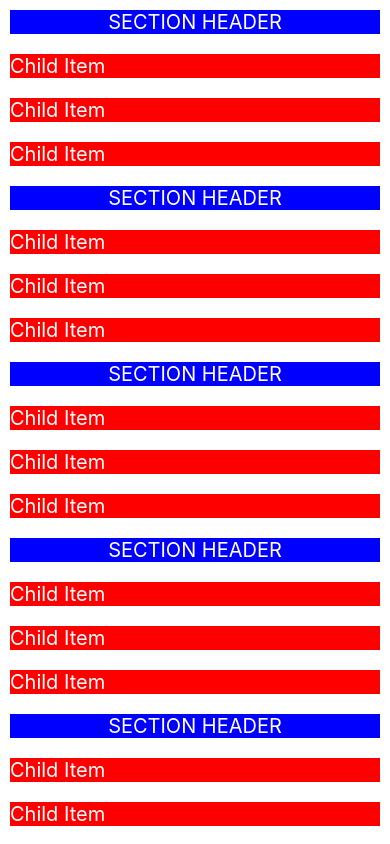
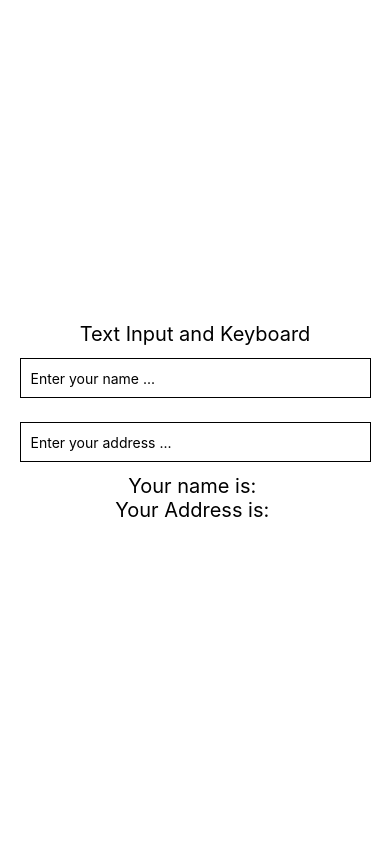
Before and after one commit to vinhhn3/tcd0304mobiledev, a React Native app: screen / in a window 390 px wide. Built offline with nearby package versions, Linux system fonts and the light colour scheme.

Commit message:
TextInput component

```diff
--- a/App.js
+++ b/App.js
@@ -1,155 +1,47 @@
 import React, { useState } from "react";
-import { RefreshControl, SectionList, StyleSheet } from "react-native";
-import SectionHeader from "./components/SectionHeader";
-import SectionItem from "./components/SectionItem";
+import { StyleSheet, Text, TextInput, View } from "react-native";
 
 export default function App() {
   // Properties
-  const [items, setItems] = useState([
-    { key: 1, title: "title 1" },
-    { key: 2, title: "title 2" },
-    { key: 3, title: "title 3" },
-    { key: 4, title: "title 4" },
-    { key: 5, title: "title 5" },
-    { key: 6, title: "title 6" },
-    { key: 7, title: "title 7" },
-    { key: 8, title: "title 8" },
-    { key: 9, title: "title 9" },
-    { key: 10, title: "title 10" },
-    { key: 11, title: "title 11" },
-    { key: 12, title: "title 12" },
-    { key: 13, title: "title 13" },
-    { key: 14, title: "title 14" },
-    { key: 15, title: "title 15" },
-    { key: 16, title: "title 16" },
-    { key: 17, title: "title 17" },
-    { key: 18, title: "title 18" },
-    { key: 19, title: "title 19" },
-  ]);
-
-  const [refreshing, setRefreshing] = useState(false);
-
-  const [DATA, setDATA] = useState([
-    {
-      title: "title-1",
-      data: ["item 1-1", "item 1-2", "item 1-3"],
-    },
-    {
-      title: "title-2",
-      data: ["item 2-1", "item 2-2", "item 2-3"],
-    },
-    {
-      title: "title-3",
-      data: ["item 3-1", "item 3-2", "item 3-3"],
-    },
-    {
-      title: "title-3",
-      data: ["item 3-1", "item 3-2", "item 3-3"],
-    },
-    {
-      title: "title-3",
-      data: ["item 3-1", "item 3-2", "item 3-3"],
-    },
-  ]);
-
-  const onRefresh = () => {
-    setRefreshing(true);
-    setDATA([
-      ...DATA,
-      {
-        title: "title 100",
-        data: ["item 100-1", "item 100-2", "item 100-3"],
-      },
-      {
-        title: "title 200",
-        data: ["item 200-1", "item 200-2", "item 200-3"],
-      },
-      {
-        title: "title 300",
-        data: ["item 300-1", "item 300-2", "item 300-3"],
-      },
-    ]);
-    setRefreshing(false);
-  };
+  const [name, setName] = useState("");
+  const [address, setAddress] = useState("");
 
   return (
-    <SectionList
-      refreshControl={
-        <RefreshControl refreshing={refreshing} onRefresh={onRefresh} />
-      }
-      keyExtractor={(item, index) => index.toString()}
-      sections={DATA}
-      renderItem={({ item }) => (
-        // <View style={styles.childItem}>
-        //   <Text style={styles.text}>{item}</Text>
-        // </View>
-        <SectionItem />
-      )}
-      renderSectionHeader={({ section }) => (
-        // <View style={styles.item}>
-        //   <Text style={styles.text}>{section.title}</Text>
-        // </View>
-        <SectionHeader />
-      )}
-    />
-    // <ScrollView style={styles.container} horizontal={true}>
-    // <ScrollView
-    //   refreshControl={
-    //     <RefreshControl refreshing={refreshing} onRefresh={onRefresh} />
-    //   }
-    //   style={styles.container}
-    // >
-    //   {items.map((item) => {
-    //     return (
-    //       <View style={styles.item} key={item.key}>
-    //         <Text style={styles.text}>Title: {item.title}</Text>
-    //       </View>
-    //     );
-    //   })}
-    // </ScrollView>
-    // <FlatList
-    //   // numColumns={4}
-    //   // horizontal
-    //   // inverted
-    //   data={items}
-    //   renderItem={({ item }) => (
-    //     <View style={styles.item} key={item.id}>
-    //       <Text style={styles.text}>{item.title}</Text>
-    //     </View>
-    //   )}
-    //   refreshControl={
-    //     <RefreshControl refreshing={refreshing} onRefresh={onRefresh} />
-    //   }
-    // />
+    <View style={styles.body}>
+      <Text style={styles.text}>Text Input and Keyboard</Text>
+      <TextInput
+        style={styles.input}
+        onChangeText={(value) => setName(value)}
+        placeholder="Enter your name ..."
+      />
+      <TextInput
+        style={styles.input}
+        onChangeText={(value) => setAddress(value)}
+        placeholder={"Enter your address ..."}
+      />
+      <Text style={styles.text}>Your name is: {name}</Text>
+      <Text style={styles.text}>Your Address is: {address}</Text>
+    </View>
   );
 }
 
 //
 
 const styles = StyleSheet.create({
-  container: {
+  body: {
     flex: 1,
-    // flexDirection: "column-reverse",
-    // flexDirection: "row",
-    // flexDirection: "row-reverse",
-    backgroundColor: "#fff",
-    // alignItems: "center",
-    // justifyContent: "center",
+    alignItems: "center",
+    justifyContent: "center",
   },
-  item: {
-    margin: 10,
-    backgroundColor: "blue",
-    justifyContent: "center",
-    alignItems: "center",
-  },
-  childItem: {
-    backgroundColor: "red",
-    margin: 10,
-  },
-
   text: {
     fontSize: 20,
-    textTransform: "uppercase",
     color: "black",
   },
+  input: {
+    height: 40,
+    width: "90%",
+    margin: 12,
+    borderWidth: 1,
+    padding: 10,
+  },
 });
```
